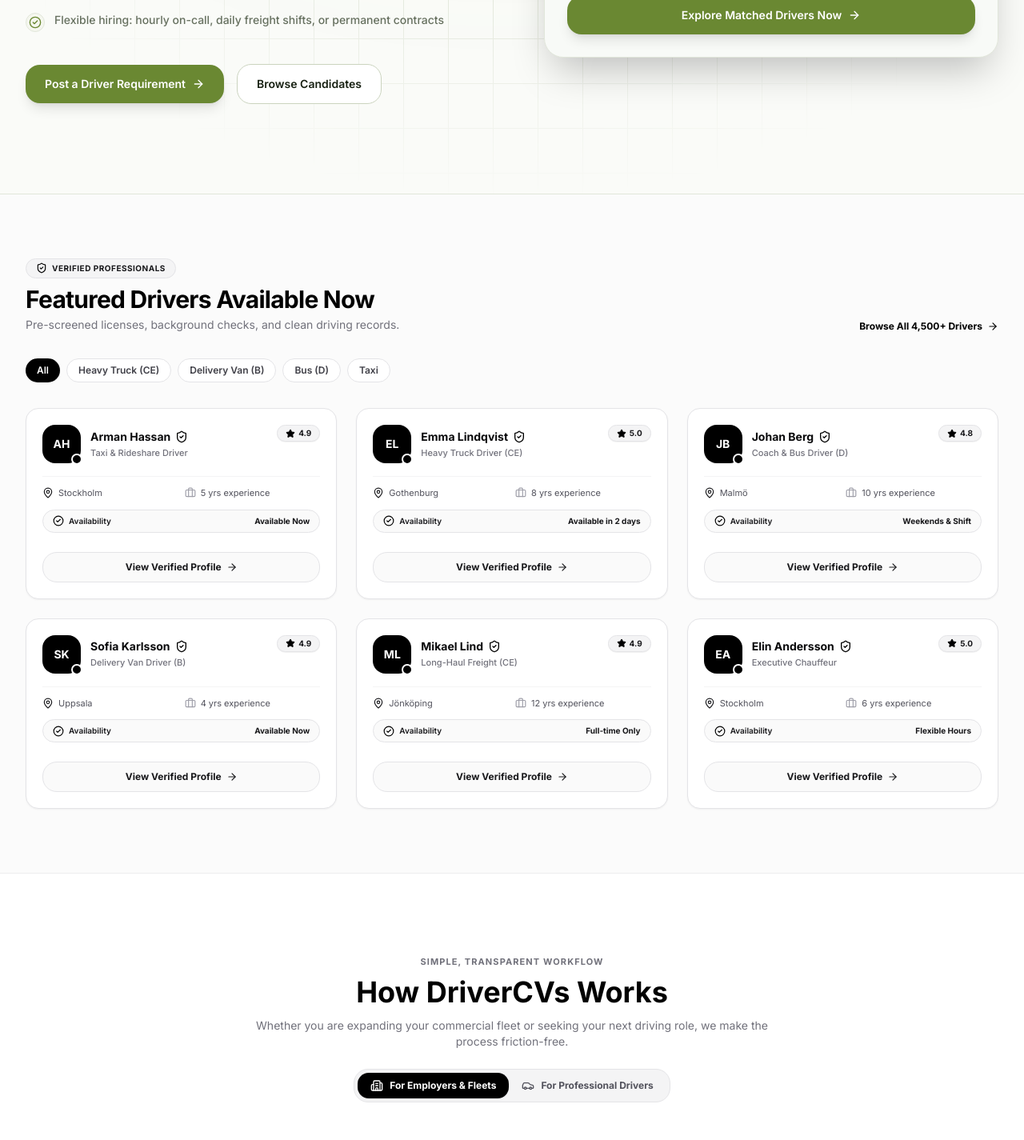
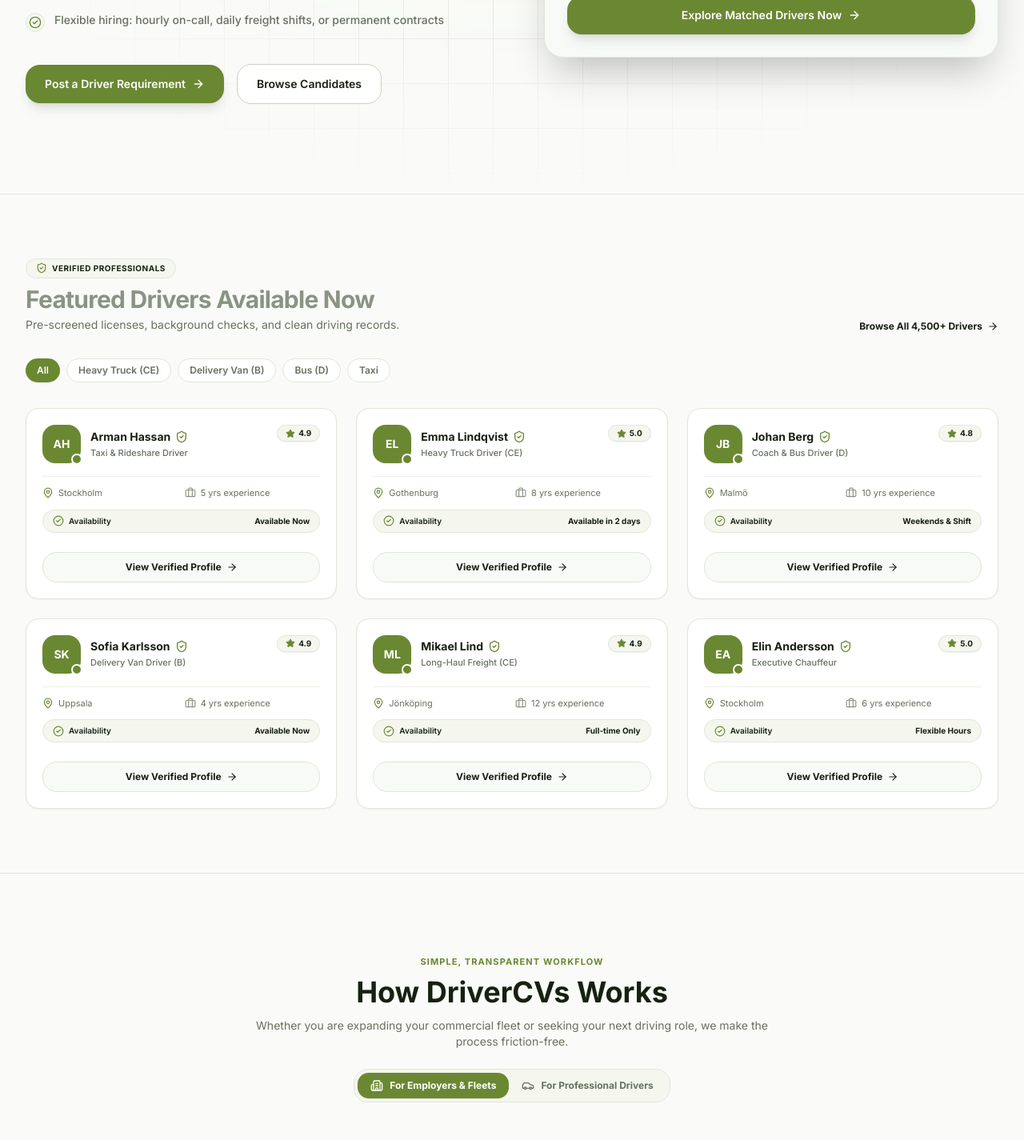
Before and after one commit to sagorsaha00/driverCv, a Next.js app: page / in a window 1280 px wide. Shown: the part 1330-2755 px from the top of the page at 80% size. Built offline with nearby package versions, Linux system fonts and the light colour scheme.

Commit message:
improve design and color

```diff
--- a/app/(public)/driverProfile/[id]/page.tsx
+++ b/app/(public)/driverProfile/[id]/page.tsx
@@ -202,9 +202,7 @@
   return (
     <div className="min-h-screen bg-[#F7F7F7] px-4 py-8 sm:px-6 lg:px-8">
       <div className="mx-auto max-w-6xl">
-        {/* =====================================================
-            BACK BUTTON
-        ====================================================== */}
+
 
         <motion.button
           initial={{ opacity: 0, x: -10 }}
@@ -607,49 +605,6 @@
                 LICENSES
             ================================================== */}
 
-            <motion.section
-              initial={{ opacity: 0, x: 15 }}
-              animate={{ opacity: 1, x: 0 }}
-              transition={{ delay: 0.2 }}
-              className="rounded-2xl border border-[#E5E5E5] bg-white p-5 shadow-sm"
-            >
-              <div className="mb-4 flex items-center gap-2">
-                <Award className="h-4 w-4 text-[#111111]" />
-
-                <h2 className="text-xs font-bold uppercase tracking-wider text-[#111111]">
-                  License Endorsements
-                </h2>
-              </div>
-
-              <div className="space-y-2">
-                {data.licenses.map((license, index) => {
-                  const verified =
-                    license.status.toLowerCase().includes("verified") ||
-                    license.status.toLowerCase().includes("active") ||
-                    license.status.toLowerCase().includes("valid");
-
-                  return (
-                    <div
-                      key={`${license.name}-${index}`}
-                      className="flex items-center justify-between gap-3 rounded-xl border border-[#EAEAEA] bg-[#F7F7F7] px-3 py-2.5"
-                    >
-                      <span className="text-xs font-semibold text-[#404040]">
-                        {license.name}
-                      </span>
-
-                      <span
-                        className={`shrink-0 text-[9px] font-bold ${
-                          verified ? "text-[#111111]" : "text-[#737373]"
-                        }`}
-                      >
-                        {license.status}
-                      </span>
-                    </div>
-                  );
-                })}
-              </div>
-            </motion.section>
-
             {/* =================================================
                 DIRECT CONTACT
             ================================================== */}
--- a/components/DriverCard.tsx
+++ b/components/DriverCard.tsx
@@ -44,67 +44,69 @@
       viewport={{ once: true }}
       transition={{ duration: 0.35, delay: index * 0.05 }}
       whileHover={{ y: -4 }}
-      className="group relative flex flex-col justify-between rounded-2xl border border-zinc-200 bg-white p-5 shadow-xs transition-all duration-200 hover:border-black hover:shadow-xl hover:shadow-black/5"
+      className="group relative flex flex-col justify-between rounded-2xl border border-[var(--border)] bg-[var(--surface)] p-5 shadow-xs transition-all duration-200 hover:border-[var(--primary)] hover:shadow-xl hover:shadow-[var(--shadow-xs)]"
     >
       <div>
         {/* Top Header: Avatar, Name, Rating */}
         <div className="flex items-start justify-between gap-3">
           <div className="flex items-center gap-3">
             {/* Avatar with Status Pulse */}
-            <div className="relative flex h-12 w-12 shrink-0 items-center justify-center rounded-2xl bg-black font-display text-sm font-black text-white shadow-xs transition-transform duration-200 group-hover:scale-105">
+            <div className="relative flex h-12 w-12 shrink-0 items-center justify-center rounded-2xl bg-[var(--primary)] font-display text-sm font-black text-[var(--on-primary)] shadow-xs transition-transform duration-200 group-hover:scale-105">
               {driver.initials}
               <span className="absolute -bottom-0.5 -right-0.5 flex h-3.5 w-3.5">
-                <span className="relative inline-flex h-3.5 w-3.5 rounded-full border-2 border-white bg-black" />
+                <span className="relative inline-flex h-3.5 w-3.5 rounded-full border-2 border-[var(--surface)] bg-[var(--primary)]" />
               </span>
             </div>
 
             <div className="min-w-0">
               <div className="flex items-center gap-1.5">
-                <h3 className="truncate font-display text-xs font-bold text-zinc-950 transition-colors group-hover:text-black sm:text-sm">
+                <h3 className="truncate font-display text-xs font-bold text-[var(--text)] transition-colors group-hover:text-[var(--primary)] sm:text-sm">
                   {driver.name}
                 </h3>
                 {driver.verified && (
                   <span title="Transportstyrelsen Verified Driver">
-                    <ShieldCheck className="h-4 w-4 shrink-0 text-black" />
+                    <ShieldCheck className="h-4 w-4 shrink-0 text-[var(--primary)]" />
                   </span>
                 )}
               </div>
 
-              <p className="mt-0.5 truncate text-[11px] font-medium text-zinc-500">
+              <p className="mt-0.5 truncate text-[11px] font-medium text-[var(--text-muted)]">
                 {driver.role}
               </p>
             </div>
           </div>
 
           {/* Rating Pill */}
-          <div className="flex shrink-0 items-center gap-1 rounded-full border border-zinc-200 bg-zinc-100 px-2.5 py-0.5 shadow-2xs">
-            <Star className="h-3 w-3 fill-black text-black" />
-            <span className="text-[10px] font-bold text-zinc-900">
+          <div className="flex shrink-0 items-center gap-1 rounded-full border border-[var(--border)] bg-[var(--surface-muted)] px-2.5 py-0.5 shadow-2xs">
+            <Star className="h-3 w-3 fill-[var(--primary)] text-[var(--primary)]" />
+            <span className="text-[10px] font-bold text-[var(--text)]">
               {driver.rating}
             </span>
           </div>
         </div>
 
         {/* Info Strip */}
-        <div className="mt-4 grid grid-cols-2 gap-2 border-t border-zinc-100 pt-3 text-[11px]">
-          <div className="flex items-center gap-1.5 text-zinc-600">
-            <MapPin className="h-3.5 w-3.5 shrink-0 text-zinc-900" />
+        <div className="mt-4 grid grid-cols-2 gap-2 border-t border-[var(--border-subtle)] pt-3 text-[11px]">
+          <div className="flex items-center gap-1.5 text-[var(--text-muted)]">
+            <MapPin className="h-3.5 w-3.5 shrink-0 text-[var(--primary)]" />
             <span className="truncate">{driver.location}</span>
           </div>
 
-          <div className="flex items-center gap-1.5 text-zinc-600">
-            <Briefcase className="h-3.5 w-3.5 shrink-0 text-zinc-400" />
+          <div className="flex items-center gap-1.5 text-[var(--text-muted)]">
+            <Briefcase className="h-3.5 w-3.5 shrink-0 text-[var(--text-subtle)]" />
             <span className="truncate">{driver.experience} experience</span>
           </div>
         </div>
 
         {/* Availability Badge */}
-        <div className="mt-3 flex items-center justify-between rounded-xl border border-zinc-200 bg-zinc-50 px-3 py-1.5 text-[10px] font-semibold text-zinc-900">
+        <div className="mt-3 flex items-center justify-between rounded-xl border border-[var(--border)] bg-[var(--surface-muted)] px-3 py-1.5 text-[10px] font-semibold text-[var(--text)]">
           <div className="flex items-center gap-1.5">
-            <CheckCircle2 className="h-3.5 w-3.5 text-black" />
+            <CheckCircle2 className="h-3.5 w-3.5 text-[var(--primary)]" />
             <span>Availability</span>
           </div>
-          <span className="font-bold">{driver.available}</span>
+          <span className="font-bold text-[var(--text)]">
+            {driver.available}
+          </span>
         </div>
       </div>
 
@@ -113,7 +115,7 @@
         <button
           type="button"
           onClick={handleViewProfile}
-          className="flex w-full cursor-pointer items-center justify-center gap-1.5 rounded-xl border border-zinc-200 bg-zinc-50 py-2.5 text-xs font-bold text-zinc-900 transition-all group-hover:border-black group-hover:bg-black group-hover:text-white group-hover:shadow-sm"
+          className="flex w-full cursor-pointer items-center justify-center gap-1.5 rounded-xl border border-[var(--border)] bg-[var(--surface-subtle)] py-2.5 text-xs font-bold text-[var(--text)] transition-all group-hover:border-[var(--primary)] group-hover:bg-[var(--primary)] group-hover:text-[var(--on-primary)] group-hover:shadow-sm"
         >
           <span>View Verified Profile</span>
           <ArrowRight className="h-3.5 w-3.5 transition-transform duration-200 group-hover:translate-x-0.5" />
--- a/components/HowItWorks.tsx
+++ b/components/HowItWorks.tsx
@@ -69,7 +69,7 @@
   const steps = activeTab === "employers" ? employerSteps : driverSteps;
 
   return (
-    <section className="bg-white py-16 sm:py-24 border-b border-zinc-200/80">
+    <section className="bg-[var(--bg)] py-16 sm:py-24 border-b border-[var(--border)]">
       <div className="mx-auto max-w-7xl px-4 sm:px-6 lg:px-8">
         {/* Section Heading */}
         <motion.div
@@ -78,25 +78,25 @@
           viewport={{ once: true }}
           className="text-center max-w-2xl mx-auto"
         >
-          <span className="text-[11px] font-bold uppercase tracking-widest text-zinc-500">
+          <span className="text-[11px] font-bold uppercase tracking-widest text-[var(--primary)]">
             SIMPLE, TRANSPARENT WORKFLOW
           </span>
-          <h2 className="mt-2 font-display text-2xl font-black text-black sm:text-4xl">
+          <h2 className="mt-2 font-display text-2xl font-black text-[var(--text)] sm:text-4xl">
             How DriverCVs Works
           </h2>
-          <p className="mt-3 text-xs text-zinc-500 sm:text-sm">
+          <p className="mt-3 text-xs text-[var(--text-muted)] sm:text-sm">
             Whether you are expanding your commercial fleet or seeking your next
             driving role, we make the process friction-free.
           </p>
 
           {/* Toggle Switch */}
-          <div className="mt-6 inline-flex rounded-xl bg-zinc-100 p-1 border border-zinc-200">
+          <div className="mt-6 inline-flex rounded-xl bg-[var(--surface-muted)] p-1 border border-[var(--border)]">
             <button
               onClick={() => setActiveTab("employers")}
               className={`flex items-center gap-2 rounded-lg px-4 py-2 text-xs font-bold transition-all cursor-pointer ${
                 activeTab === "employers"
-                  ? "bg-black text-white shadow-xs"
-                  : "text-zinc-600 hover:text-black"
+                  ? "bg-[var(--primary)] text-[var(--on-primary)] shadow-xs"
+                  : "text-[var(--text-muted)] hover:text-[var(--text)]"
               }`}
             >
               <Building2 className="h-4 w-4" />
@@ -106,8 +106,8 @@
               onClick={() => setActiveTab("drivers")}
               className={`flex items-center gap-2 rounded-lg px-4 py-2 text-xs font-bold transition-all cursor-pointer ${
                 activeTab === "drivers"
-                  ? "bg-black text-white shadow-xs"
-                  : "text-zinc-600 hover:text-black"
+                  ? "bg-[var(--primary)] text-[var(--on-primary)] shadow-xs"
+                  : "text-[var(--text-muted)] hover:text-[var(--text)]"
               }`}
             >
               <Car className="h-4 w-4" />
@@ -132,23 +132,23 @@
                 <motion.div
                   key={step.number}
                   whileHover={{ y: -5 }}
-                  className="relative overflow-hidden rounded-2xl border border-zinc-200 bg-zinc-50/50 p-6 sm:p-7 shadow-xs transition-all hover:bg-white hover:border-black hover:shadow-lg"
+                  className="relative overflow-hidden rounded-2xl border border-[var(--border)] bg-[var(--surface-subtle)] p-6 sm:p-7 shadow-xs transition-all hover:bg-[var(--surface)] hover:border-[var(--primary)] hover:shadow-md"
                 >
                   {/* Step Number in Top Right */}
-                  <span className="absolute right-5 top-5 font-display text-3xl font-black text-zinc-200 select-none">
+                  <span className="absolute right-5 top-5 font-display text-3xl font-black text-[var(--border-strong)] select-none opacity-60">
                     {step.number}
                   </span>
 
                   {/* Icon Badge */}
-                  <div className="flex h-12 w-12 items-center justify-center rounded-xl bg-black text-white shadow-md shadow-black/10">
+                  <div className="flex h-12 w-12 items-center justify-center rounded-xl bg-[var(--primary)] text-[var(--on-primary)] shadow-md shadow-[var(--shadow-xs)]">
                     <IconComponent className="h-6 w-6" />
                   </div>
 
                   {/* Text Content */}
-                  <h3 className="mt-5 font-display text-base font-bold text-black">
+                  <h3 className="mt-5 font-display text-base font-bold text-[var(--text)]">
                     {step.title}
                   </h3>
-                  <p className="mt-2 text-xs font-normal leading-relaxed text-zinc-600">
+                  <p className="mt-2 text-xs font-normal leading-relaxed text-[var(--text-muted)]">
                     {step.description}
                   </p>
                 </motion.div>
@@ -163,7 +163,7 @@
             href={
               activeTab === "employers" ? "/PostDriverJob" : "/EmployerJobFeed"
             }
-            className="inline-flex items-center gap-2 text-xs font-bold text-black hover:text-zinc-600 transition-colors"
+            className="inline-flex items-center gap-2 text-xs font-bold text-[var(--text)] hover:text-[var(--primary)] transition-colors"
           >
             <span>
               {activeTab === "employers"
--- a/components/driverGrid.tsx
+++ b/components/driverGrid.tsx
@@ -1,7 +1,6 @@
 "use client";
 
 import { useState } from "react";
-import { motion } from "framer-motion";
 import { useRouter } from "next/navigation";
 import { ArrowRight, ShieldCheck } from "lucide-react";
 import DriverCard from "./DriverCard";
@@ -102,19 +101,19 @@
   });
 
   return (
-    <section className="bg-zinc-50/70 py-16 sm:py-20 border-b border-zinc-200/60">
+    <section className="bg-[var(--bg)] py-16 sm:py-20 border-b border-[var(--border)]">
       <div className="mx-auto max-w-7xl px-4 sm:px-6 lg:px-8">
         {/* Section Header */}
         <div className="mb-8 flex flex-col justify-between gap-4 md:flex-row md:items-end">
           <div>
-            <div className="inline-flex items-center gap-1.5 rounded-full bg-zinc-100 border border-zinc-200 px-3 py-1 text-[10px] font-bold uppercase tracking-wider text-zinc-900">
-              <ShieldCheck className="h-3.5 w-3.5 text-black" />
+            <div className="inline-flex items-center gap-1.5 rounded-full bg-[var(--surface-muted)] border border-[var(--border)] px-3 py-1 text-[10px] font-bold uppercase tracking-wider text-[var(--text)]">
+              <ShieldCheck className="h-3.5 w-3.5 text-[var(--primary)]" />
               <span>Verified Professionals</span>
             </div>
-            <h2 className="mt-2 font-display text-2xl font-black tracking-tight text-black sm:text-3xl">
+            <h2 className="mt-2 font-display text-2xl font-black tracking-tight text-[var(--text-subtle)] sm:text-3xl">
               Featured Drivers Available Now
             </h2>
-            <p className="mt-1 text-xs text-zinc-500 sm:text-sm">
+            <p className="mt-1 text-xs text-[var(--text-muted)] sm:text-sm">
               Pre-screened licenses, background checks, and clean driving
               records.
             </p>
@@ -122,7 +121,7 @@
 
           <button
             onClick={() => router.push("/ExploreDrivers")}
-            className="inline-flex items-center gap-1.5 text-xs font-bold text-black hover:text-zinc-600 transition-colors cursor-pointer"
+            className="inline-flex items-center gap-1.5 text-xs font-bold text-[var(--text)] hover:text-[var(--primary)] transition-colors cursor-pointer"
           >
             <span>Browse All 4,500+ Drivers</span>
             <ArrowRight className="h-3.5 w-3.5" />
@@ -137,8 +136,8 @@
               onClick={() => setFilter(cat)}
               className={`rounded-xl px-3.5 py-1.5 text-xs font-semibold transition-all cursor-pointer ${
                 filter === cat
-                  ? "bg-black text-white shadow-xs"
-                  : "bg-white text-zinc-700 border border-zinc-200 hover:border-zinc-300 hover:bg-zinc-50"
+                  ? "bg-[var(--primary)] text-[var(--on-primary)] shadow-xs"
+                  : "bg-[var(--surface)] text-[var(--text-muted)] border border-[var(--border)] hover:border-[var(--border-strong)] hover:bg-[var(--surface-muted)] hover:text-[var(--text)]"
               }`}
             >
               {cat}
```
Also changed, not shown: app/globals.css (+12 -40 lines), components/CallToActionSection.tsx (+17 -17 lines), components/Footer.tsx (+117 -40 lines), components/feature.tsx (+5 -5 lines).
